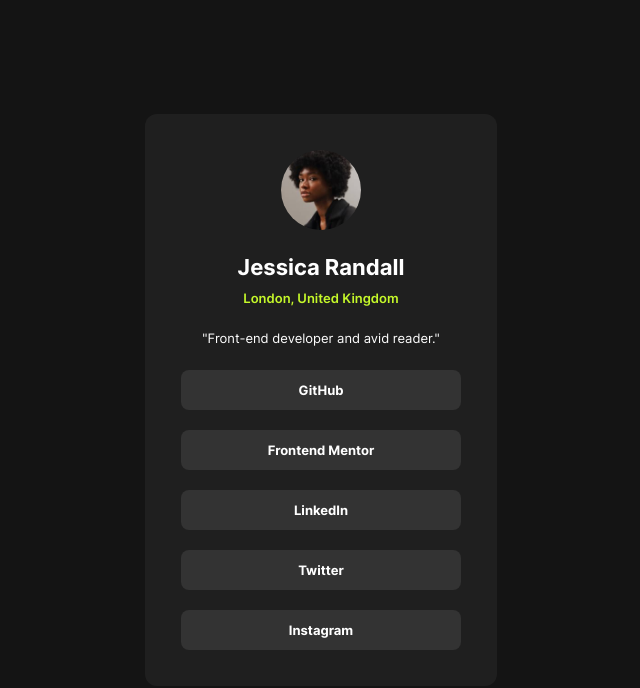
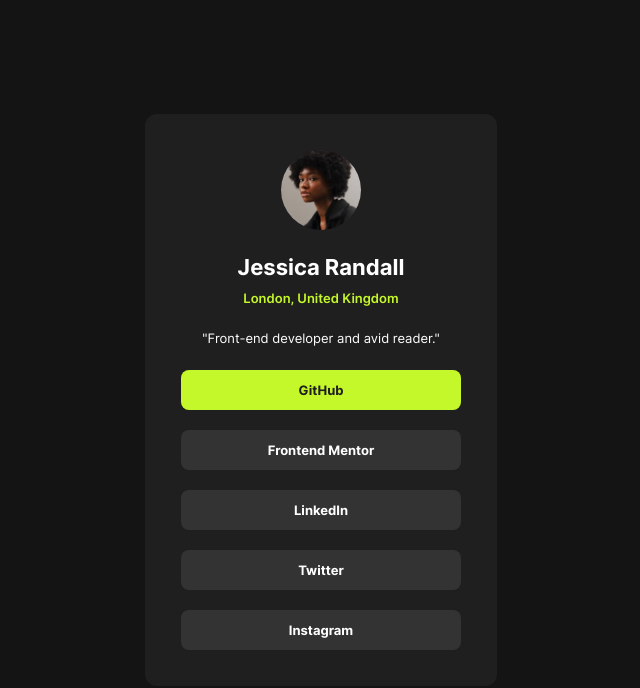
Before and after one commit to ADR-39/social-links-profile-main, a plain HTML site: page index.html in a window 1280 px wide. In both pictures the pointer is over the element "GitHub". Shown: the whole page, without its empty margins (319-959 px from the left). Drawn offline with Linux system fonts and the light colour scheme.

Commit message:
Add hover effect

```diff
--- a/style.css
+++ b/style.css
@@ -114,3 +114,9 @@ h1 {
     padding-top: 12px;
     padding-bottom: 12px;
 }
+
+.account-box:hover {
+    color: var(--grey-800-color);
+    background-color: var(--green-color);
+    cursor: pointer;
+}
```
